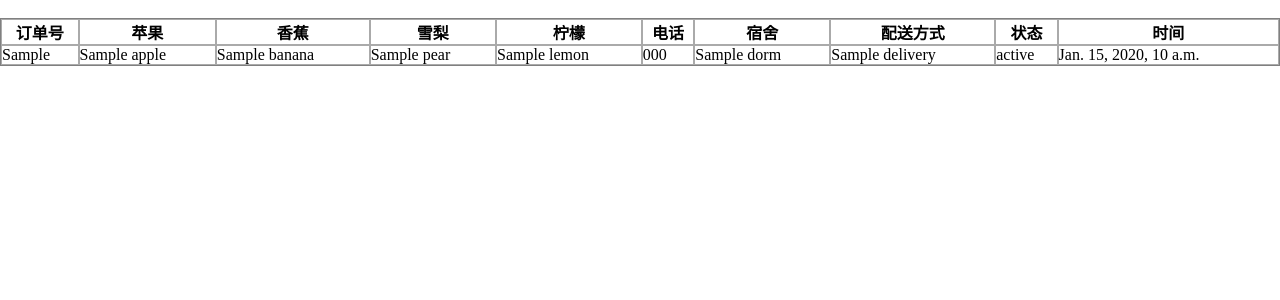
After one commit to Chenrenzhan/sellfruit_wecharweb_python, a Django app: template sellfruit_wecharweb_python/sellfruit/templates/manage.html in a window 1280 px wide. The commit adds this page. Shown: the top 300 px of the page. Run offline with Django 3.2, Linux system fonts and the light colour scheme; the template is opened without the code that fills it: most values are stand-ins (such as "Sample title", 1, 10 or a date in 2020).

Commit message:
编写后台管理
编写后台管理

```diff
--- /dev/null
+++ b/sellfruit_wecharweb_python/sellfruit/templates/manage.html
@@ -0,0 +1,109 @@
+<!DOCTYPE html>
+<html>
+<head lang="en">
+    <meta charset="UTF-8">
+    <meta http-equiv="Content-Type" content="text/html; charset=UTF-8">
+	<meta name="description" content="微信">
+
+<!-- Mobile Devices Support @begin -->
+    <meta content="text/html; charset=UTF-8" http-equiv="Content-Type">
+	<meta content="no-cache,must-revalidate" http-equiv="Cache-Control">
+	<meta content="no-cache" http-equiv="pragma">
+	<meta content="0" http-equiv="expires">
+	<meta content="telephone=no, address=no" name="format-detection">
+	<meta name="viewport" content="user-scalable=no, initial-scale=1, maximum-scale=1, minimum-scale=1, width=device-width, height=device-height">
+	<meta name="apple-mobile-web-app-capable" content="yes"> <!-- apple devices fullscreen -->
+	<meta name="apple-mobile-web-app-status-bar-style" content="black-translucent">
+
+<!-- Mobile Devices Support @end -->
+    <title>管理</title>
+    <style type="text/css">
+        html, body {
+            width: 100%;
+            margin: 0;
+            padding: 0;
+            border: 0;
+            font-size: 100%;
+            font: inherit;
+            vertical-align: baseline;
+            //overflow:hidden;
+        }
+
+        table.order{
+			width:100%;
+			padding:0px;
+			height:100%;
+            border: 1px solid gray;
+            overflow:hidden;
+		}
+
+        tr,th, td{
+            width:auto;
+            padding:0px;
+            text-align:left;
+            border:1px solid #aaa;
+            margin: 0px
+        }
+        th{
+            text-align:center;
+        }
+        div.orderForm{
+            width: 100%;
+            overflow:auto;
+            float:left;
+            margin:auto;
+            padding:10px
+            position:absolute;
+        }
+        input{
+            width:100px;
+            //padding:0px;
+           //border: 0px;
+        }
+        input#id_time{
+            width:125px;
+        }
+    </style>
+
+</head>
+<body>
+    <br />
+    <div class="orderForm">
+        <form action="" method="">
+            <table class="order" cellpadding="0px" cellspacing="0px">
+                <thead>
+                <tr>
+                    <th>订单号</th>
+                    <th>苹果</th>
+                    <th>香蕉</th>
+                    <th>雪梨</th>
+                    <th>柠檬</th>
+                    <th>电话</th>
+                    <th>宿舍</th>
+                    <th>配送方式</th>
+                    <th>状态</th>
+                    <th>时间</th>
+                </tr>
+                </thead>
+                <tbody>
+                {% for order in orders %}
+                <tr>
+                    <td>{{ order.orderNo }}</td>
+                    <td>{{ order.apple }}</td>
+                    <td>{{ order.banana }}</td>
+                    <td>{{ order.pear }}</td>
+                    <td>{{ order.lemon }}</td>
+                    <td>{{ order.phone }}</td>
+                    <td>{{ order.dorm }}</td>
+                    <td>{{ order.delivery }}</td>
+                    <td>{{ order.state }}</td>
+                    <td>{{ order.time }}</td>
+                </tr>
+                {% endfor %}
+                </tbody>
+            </table>
+        </form>
+
+    </div>
+</body>
+</html>
--- a/sellfruit_wecharweb_python/sellfruit/templates/order.html
+++ b/sellfruit_wecharweb_python/sellfruit/templates/order.html
@@ -16,7 +16,9 @@
 
 <!-- Mobile Devices Support @end -->
 
-		<link rel="stylesheet" href="/static/css/order.css">
+        {% load staticfiles %}
+		<link rel="stylesheet" href="{% static "css/order.css"%}" >
+
 
 		<title>订单</title>
 
--- a/sellfruit_wecharweb_python/sellfruit_wecharweb_python/settings.py
+++ b/sellfruit_wecharweb_python/sellfruit_wecharweb_python/settings.py
@@ -23,11 +23,11 @@ BASE_DIR = os.path.dirname(os.path.dirname(os.path.abspath(__file__)))
 SECRET_KEY = 'e!44an2zbfu-$w+y54s@f=5&d^$1@6k0@%-@56f4lo=29fv+)q'
 
 # SECURITY WARNING: don't run with debug turned on in production!
-DEBUG = True
+DEBUG = False
 
-TEMPLATE_DEBUG = True
+TEMPLATE_DEBUG = False
 
-ALLOWED_HOSTS = []
+ALLOWED_HOSTS = '*'
 
 
 # Application definition
--- a/sellfruit_wecharweb_python/sellfruit_wecharweb_python/urls.py
+++ b/sellfruit_wecharweb_python/sellfruit_wecharweb_python/urls.py
@@ -5,6 +5,7 @@
 from django.conf.urls import include, url
 from django.contrib import admin
 from sellfruit.views import *
+from sellfruit.manage import orderForm
 
 urlpatterns = [
     # Examples:
@@ -16,4 +17,5 @@ urlpatterns = [
     url(r'^order/$',order),
     url(r'^comment/(\S)+/$',comment),
     url(r'^tocomment/$',toComment),
+    url(r'^manage/$', orderForm)
 ]
```
Also changed, not shown: sellfruit_wecharweb_python/sellfruit/forms.py (+33 -11 lines), sellfruit_wecharweb_python/sellfruit/manage.py (added, +76 -0 lines), sellfruit_wecharweb_python/sellfruit/models.py (+9 -2 lines).
